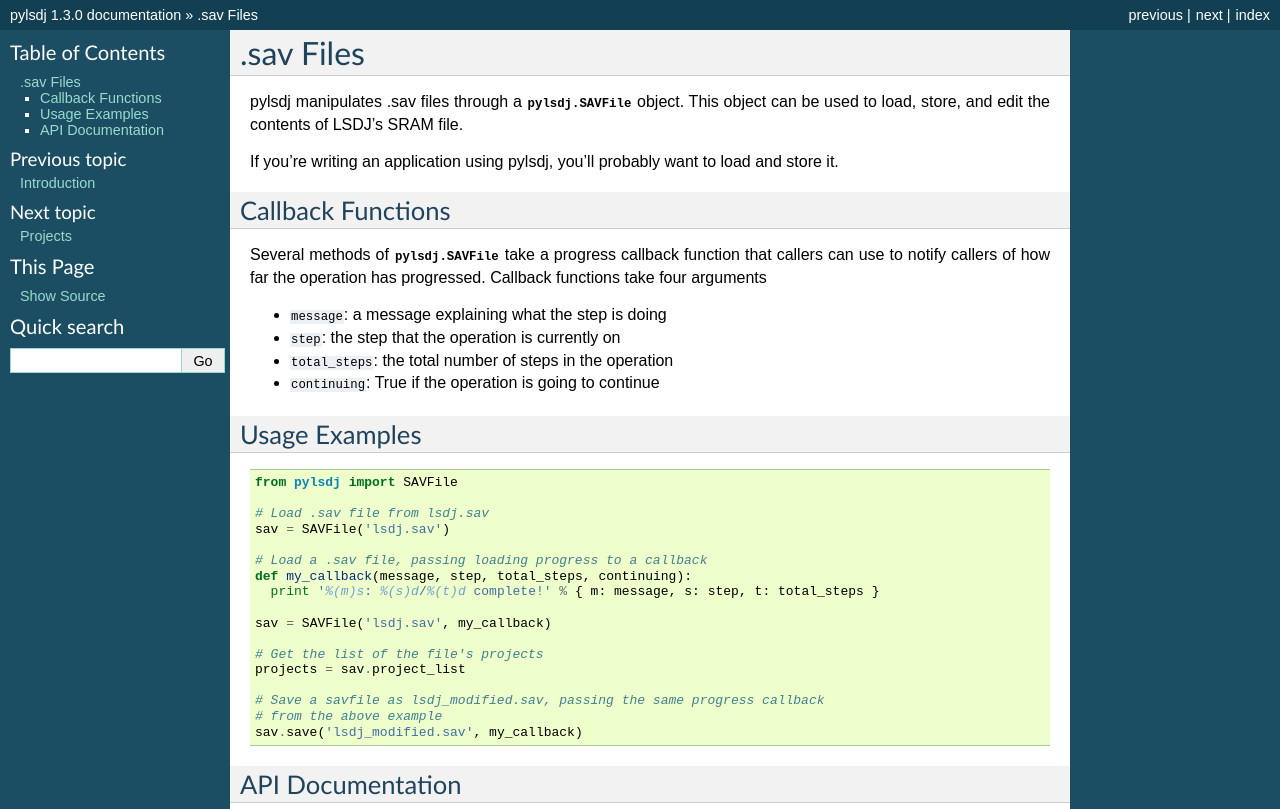
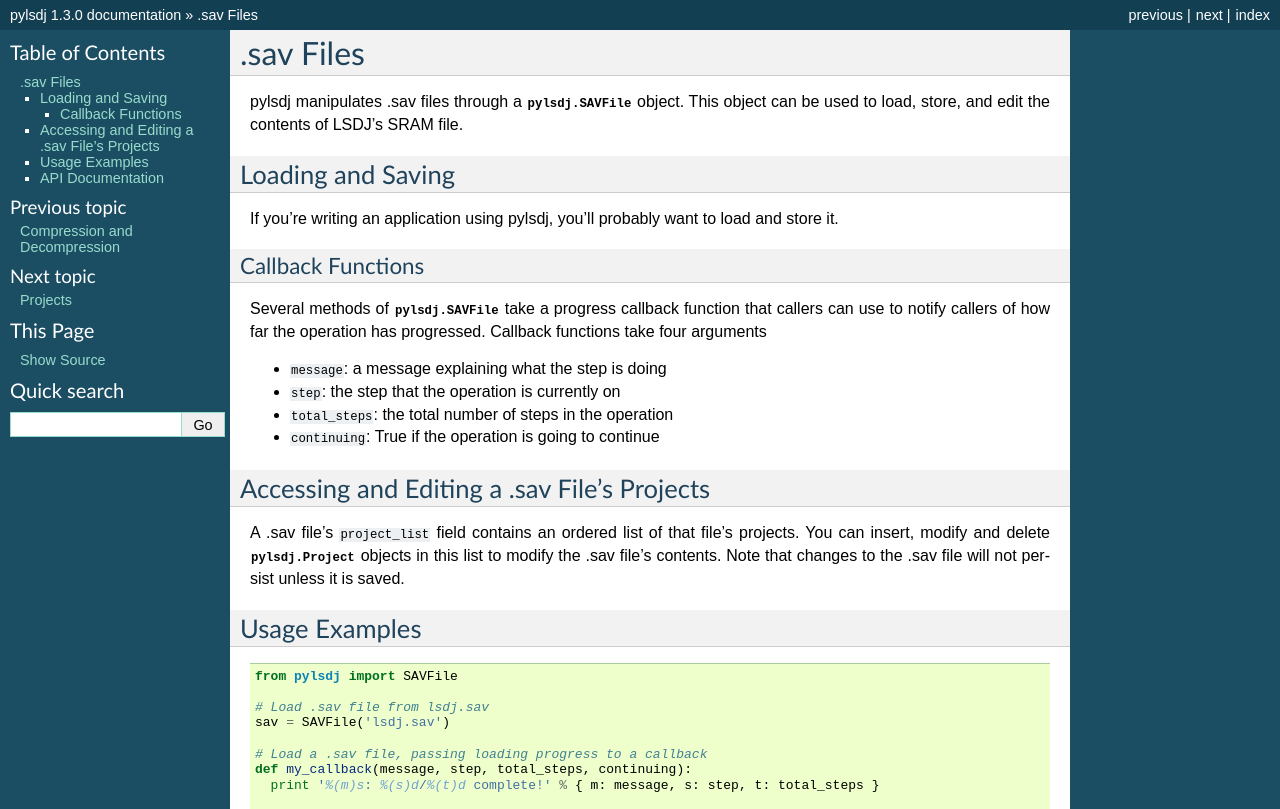
Before and after one commit to alexras/pylsdj, a Sphinx documentation site: the page built from docs/savfile.rst, in a window 1280 px wide, cut to the strip 0-809 px from the top of the page. Built offline with Sphinx 7.4.7, drawn with Linux system fonts in a browser that asks for light colours.

```diff
--- a/docs/index.rst
+++ b/docs/index.rst
@@ -12,9 +12,12 @@ Contents:
    :maxdepth: 2
 
    intro
+   filepack
    savfile
    project
    chain
+   clock
+   instrument
 
 Indices and tables
 ==================
--- /dev/null
+++ b/docs/instrument.rst
@@ -0,0 +1,4 @@
+Instruments
+-----------
+
+:py:class:`pylsdj.Instrument` is a wrapper class allowing manipulation of a project's instruments.
--- a/docs/intro.rst
+++ b/docs/intro.rst
@@ -33,7 +33,7 @@ pylsdj only works on save data for LSDJ versions 3.0.0 and above. Given that ver
 Terminology Primer
 ------------------
 
-LSDJ's save data is stored in the Game Boy's battery RAM. LSDJ's file manager can hold up to 32 **songs** (also known as **projects**). Songs are stored in the file manager in a compressed form and a song is expanded into memory when it's being worked on.
+LSDJ's save data is stored in the Game Boy's battery RAM. LSDJ's file manager can hold up to 32 songs. Songs are stored in the file manager in a compressed form and a song is expanded into memory when it's being worked on.
 
 The Game Boy has four audio channels: two pulse wave generators, a PCM 4-bit wave sample, and a noise generator. A song consists of a sequence of **chains**, one for each channel. Each chain consists of a sequence of **phrases**, and a phrase contains up to 16 notes.
 
--- a/docs/savfile.rst
+++ b/docs/savfile.rst
@@ -3,10 +3,13 @@
 
 pylsdj manipulates .sav files through a :py:class:`pylsdj.SAVFile` object. This object can be used to load, store, and edit the contents of LSDJ's SRAM file.
 
+Loading and Saving
+==================
+
 If you're writing an application using pylsdj, you'll probably want to load and store it.
 
 Callback Functions
-==================
+^^^^^^^^^^^^^^^^^^
 
 Several methods of :py:class:`pylsdj.SAVFile` take a progress callback function that callers can use to notify callers of how far the operation has progressed. Callback functions take four arguments
 
@@ -14,6 +17,14 @@ Several methods of :py:class:`pylsdj.SAVFile` take a progress callback function
 * ``step``: the step that the operation is currently on
 * ``total_steps``: the total number of steps in the operation
 * ``continuing``: True if the operation is going to continue
+
+Accessing and Editing a .sav File's Projects
+============================================
+
+A .sav file's ``project_list`` field contains an ordered list of that file's
+projects. You can insert, modify and delete :py:class:`pylsdj.Project` objects
+in this list to modify the .sav file's contents. Note that changes to the .sav
+file will not persist unless it is saved.
 
 Usage Examples
 ==============
```
Also changed, not shown: docs/filepack.rst (added, +40 -0 lines), docs/project.rst (+33 -0 lines), 1 other file.
